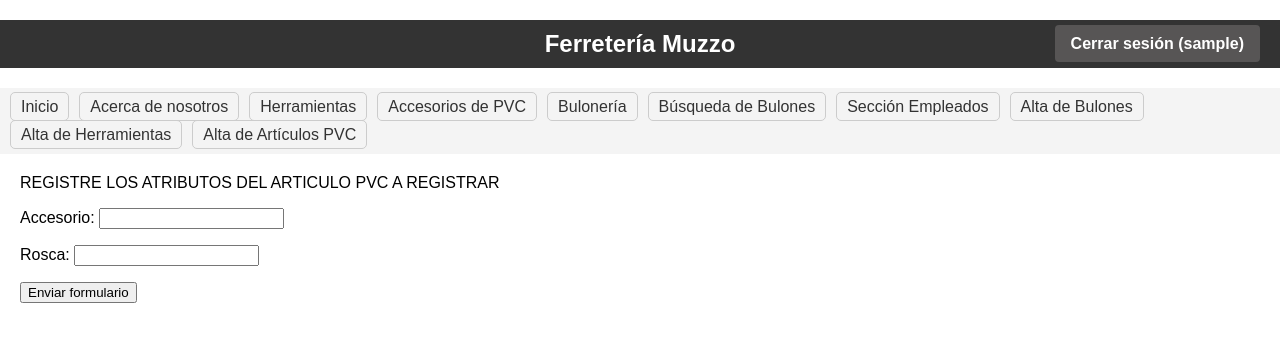
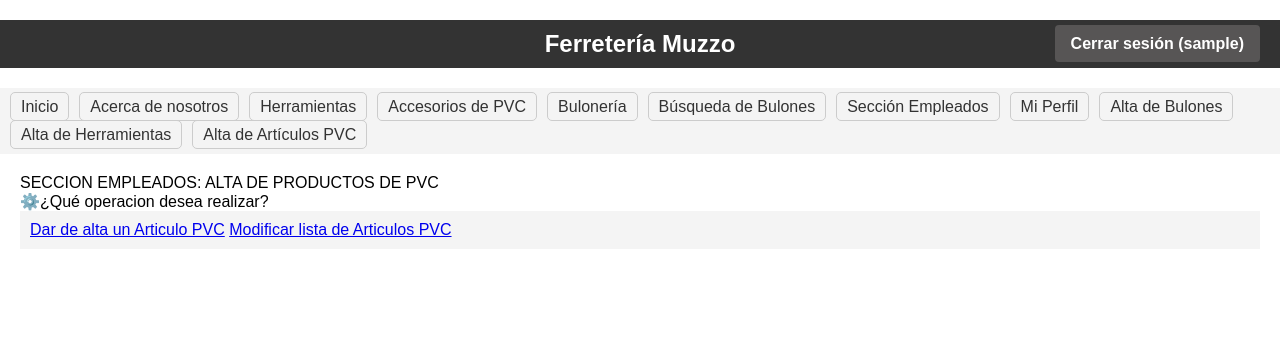
Before and after one commit to Lucas-Muzzo/TuPrimeraPagina-MuzzoV2, a Django app: page /ferreteria/alta-pvc/ in a window 1280 px wide. Shown: the top 342 px of the page. Run offline with Django 5.2, Linux system fonts and the light colour scheme; the visitor is signed in with stand-in values (Sample User, id 1).

Commit message:
falta ocultar la base de datos

```diff
--- a/ferreteria/templates/ferreteria/alta-pvc.html
+++ b/ferreteria/templates/ferreteria/alta-pvc.html
@@ -3,15 +3,23 @@
 {% block contenido %}
 
 
-<div>REGISTRE LOS ATRIBUTOS DEL ARTICULO PVC  A REGISTRAR</div>
+<div>SECCION EMPLEADOS: ALTA DE PRODUCTOS DE PVC</div>
 
-<form method="POST">
+<!--<form method="POST">
     {% csrf_token %}
     {{ formulario.as_p }}
     <button type="submit"> Enviar formulario </button>
 
 
-</form>
+</form>-->
+
+<div class="nav-section">
+    <div class="nav-title">⚙️¿Qué operacion desea realizar?</div>
+    <nav>
+        <a href="{% url 'ferreteria:pvc-create' %}">Dar de alta un Articulo PVC</a>
+        <a href="{% url 'ferreteria:pvc-list' %}">Modificar lista de Articulos PVC</a>
+    </nav>
+</div>
 
 
 {% endblock %}
--- a/ferreteria/templates/ferreteria/base.html
+++ b/ferreteria/templates/ferreteria/base.html
@@ -59,6 +59,7 @@
             <li><a href="{% url 'ferreteria:buscar-bulones' %}">Búsqueda de Bulones</a></li>
             <li><a href="{% url 'accounts:login' %}">Sección Empleados</a></li>
             {% if user.is_authenticated %}
+            <li><a href="{% url 'accounts:profile' %}">Mi Perfil</a></li>
             <li><a href="{% url 'ferreteria:alta-bulones' %}">Alta de Bulones</a></li>
             <li><a href="{% url 'ferreteria:alta-herramientas' %}">Alta de Herramientas</a></li>
             <li><a href="{% url 'ferreteria:alta-pvc' %}">Alta de Artículos PVC</a></li>
--- a/ferreteria/urls.py
+++ b/ferreteria/urls.py
@@ -13,6 +13,11 @@ from ferreteria.views import (alta_bulones,
                             FerreteriaBulonesDetailView,
                             FerreteriaBulonesListView,
                             FerreteriaBulonesUpdateView,
+                            FerreteriaPvcCreateView,
+                            FerreteriaPvcDeleteView,
+                            FerreteriaPvcDetailView,
+                            FerreteriaPvcListView,
+                            FerreteriaPvcUpdateView,
                             acerca_de)
 
 from accounts.views import ( UserLoginView,
@@ -34,6 +39,11 @@ urlpatterns = [
     path("bulones/<int:pk>", FerreteriaBulonesDetailView.as_view(), name="buloneria-detail"),
     path("bulones/<int:pk>/editar", FerreteriaBulonesUpdateView.as_view(), name="buloneria-update"),
     path("bulones/<int:pk>/eliminar", FerreteriaBulonesDeleteView.as_view(), name="buloneria-delete"),
+    path("ferreteria/alta-pvc", FerreteriaPvcCreateView.as_view(), name="pvc-create"),
+    path("pvc-list",FerreteriaPvcListView.as_view(), name="pvc-list"),
+    path("articulo/<int:pk>", FerreteriaPvcDetailView.as_view(), name="pvc-detail"),
+    path("articulo/<int:pk>/editar", FerreteriaPvcUpdateView.as_view(), name="pvc-update"),
+    path("articulo/<int:pk>/eliminar", FerreteriaPvcDeleteView.as_view(), name="pvc-delete"),
     path("", UserLoginView.as_view(), name='login'),
     path('accounts/signup/', UserRegisterView.as_view(), name='signup'),
     path('accounts/login/', UserLoginView.as_view(), name='login'),
--- a/ferreteria/views.py
+++ b/ferreteria/views.py
@@ -257,29 +257,30 @@ class FerreteriaBulonesDeleteView(DeleteView):
     template_name = "ferreteria/buloneria-delete.html"
     success_url = "/ferreteria/alta-bulones"
 
+#ARTICULOS PVC
+class FerreteriaPvcListView(ListView):
+    model = FerreteriaPvc
+    template_name = 'ferreteria/pvc-list.html'
+    context_object_name = 'articulos'
 
-#CODIGO PARA EL LOG IN Y CREACION DE USUARIO
-from django.contrib.auth.views import LoginView, LogoutView
-from django.views.generic.edit import CreateView
-from django.contrib.auth.forms import UserCreationForm
+class FerreteriaPvcCreateView(CreateView):
+    model = FerreteriaPvc
+    fields = ['accesorio', 'rosca']
+    template_name = "ferreteria/pvc-create.html"
+    success_url = "/ferreteria/pvc-list"  # or reverse_lazy(...)
+
+class FerreteriaPvcDetailView(DetailView):
+    model = FerreteriaPvc
+    template_name = "ferreteria/pvc-detail.html"
+
+class FerreteriaPvcUpdateView(UpdateView):
+    model = FerreteriaPvc
+    fields = ['accesorio', 'rosca']
+    template_name = 'ferreteria/pvc-update.html'
+    success_url = "/ferreteria/alta-pvc"
+
 from django.urls import reverse_lazy
-from django.contrib.auth.models import User
-
-from django.contrib.auth import logout
-from django.shortcuts import redirect
-
-def logout_view(request):
-    logout(request)
-    return redirect('ferreteria:login')
-
-
-
-class UserRegisterView(CreateView):
-    template_name = 'ferreteria/signup.html'
-    form_class = UserCreationForm
-    success_url = reverse_lazy('ferreteria:login')
-
-
-class UserLoginView(LoginView):
-
-    template_name = 'ferreteria/login.html'
+class FerreteriaPvcDeleteView(DeleteView):
+    model = FerreteriaPvc
+    template_name = "ferreteria/pvc-delete.html"
+    success_url = "/ferreteria/alta-pvc"
```
Also changed, not shown: ferreteria/templates/ferreteria/pvc-create.html (added, +17 -0 lines), ferreteria/templates/ferreteria/pvc-delete.html (added, +19 -0 lines), ferreteria/templates/ferreteria/pvc-detail.html (added, +18 -0 lines), ferreteria/templates/ferreteria/pvc-list.html (added, +21 -0 lines), ferreteria/templates/ferreteria/pvc-update.html (added, +16 -0 lines).
